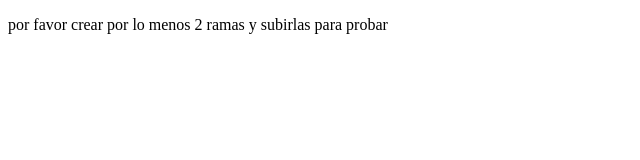
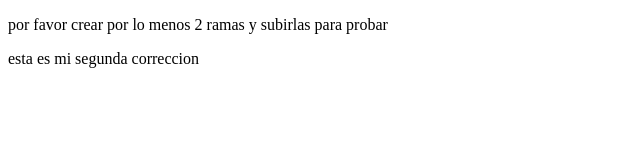
Before and after one commit to joseluis1706/creandoramas, a plain HTML site: page index.html in a window 1280 px wide. Shown: the whole page, without its empty margins (0-640 px from the left). Drawn offline with Linux system fonts and the light colour scheme.

Commit message:
segunda rama

```diff
--- a/index.html
+++ b/index.html
@@ -8,5 +8,13 @@
 <body>
     <p>por favor crear por lo menos 2 ramas y subirlas para probar</p>
 
+
+
+
+
+
+
+    <p>esta es mi segunda correccion</p>
+
 </body>
 </html>
```
